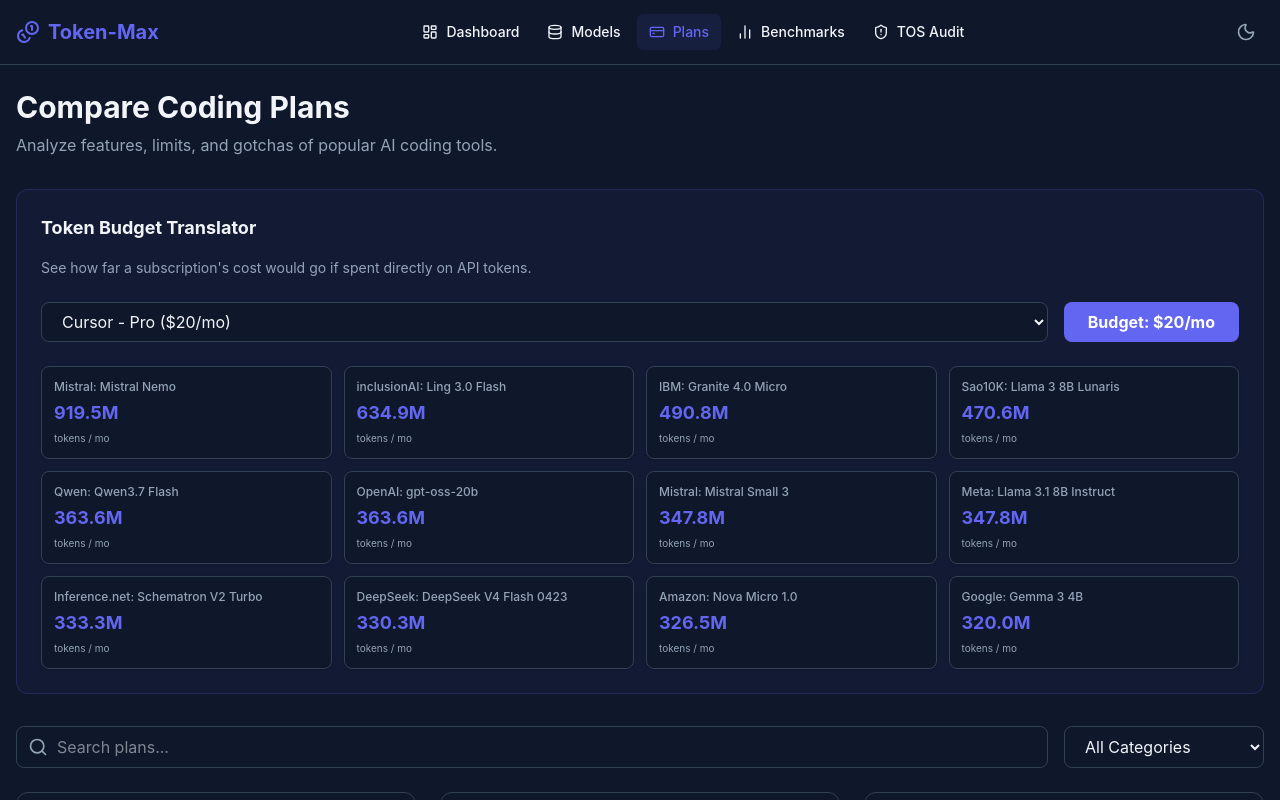
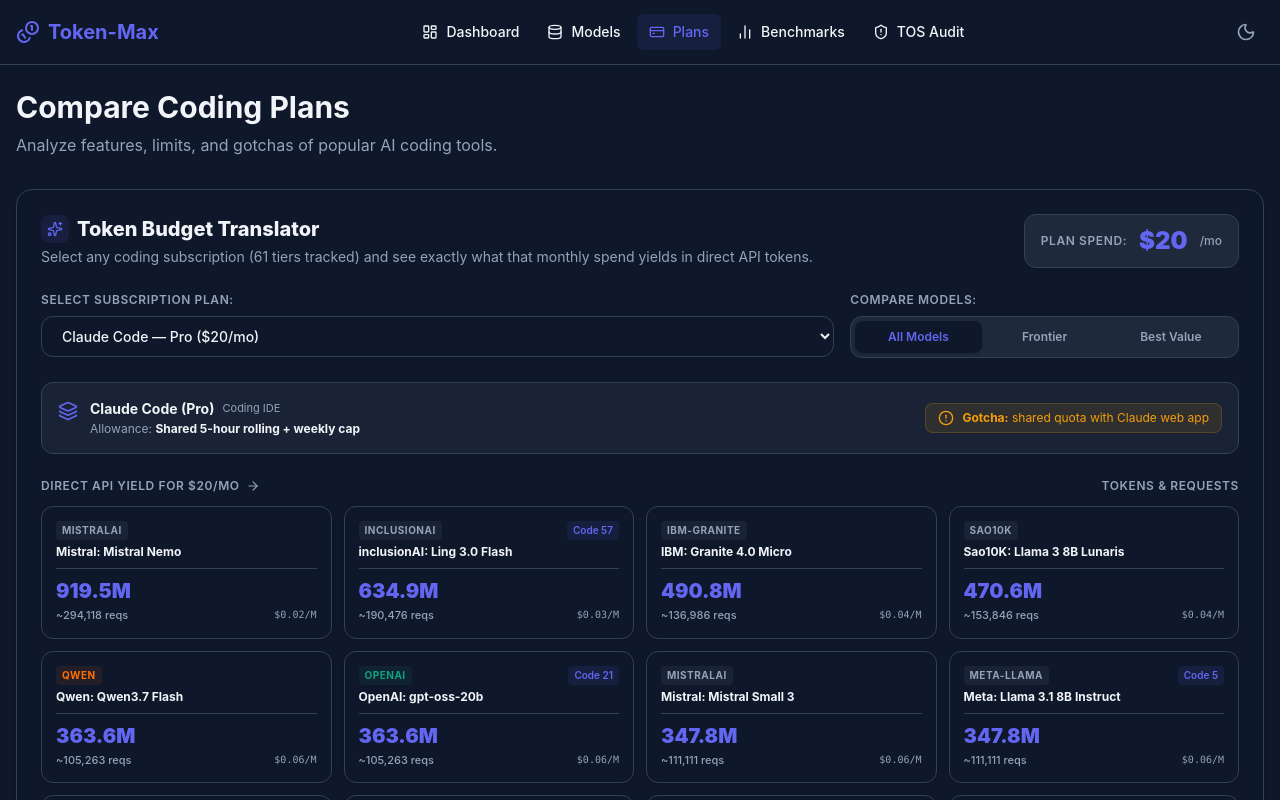
Before and after one commit to Heretek-AI/Token-Max, a React (Vite) app: page /#/plans in a window 1280 px wide. Shown: the top 800 px of the page. Built offline with nearby package versions, Linux system fonts and the light colour scheme.

Commit message:
fix: update footer github url and expand token budget translator to cover all coding plans

```diff
--- a/src/components/layout/Footer.tsx
+++ b/src/components/layout/Footer.tsx
@@ -9,7 +9,7 @@
         </div>
         <DataFreshness />
         <a
-          href="https://github.com/token-max"
+          href="https://github.com/Heretek-AI/Token-Max"
           target="_blank"
           rel="noopener noreferrer"
           className="text-text-muted hover:text-primary transition-colors flex items-center gap-2 text-sm"
--- a/src/components/plans/TokenTranslator.tsx
+++ b/src/components/plans/TokenTranslator.tsx
@@ -1,6 +1,7 @@
 import { useState, useMemo } from 'react';
 import type { CodingPlan, NormalizedModel } from '../../lib/types';
-import { formatMillionTokens } from '../../lib/pricing';
+import { formatMillionTokens, getProviderColor } from '../../lib/pricing';
+import { ArrowRight, Sparkles, AlertCircle, Layers } from 'lucide-react';
 
 interface TokenTranslatorProps {
   plans: CodingPlan[];
@@ -8,44 +9,113 @@
 }
 
 export function TokenTranslator({ plans, models }: TokenTranslatorProps) {
-  const [selectedPlanId, setSelectedPlanId] = useState<string>('');
-  const [selectedTierName, setSelectedTierName] = useState<string>('');
+  const [selectedPlanId, setSelectedPlanId] = useState<string>('claude-code');
+  const [selectedTierName, setSelectedTierName] = useState<string>('Pro');
+  const [modelCategory, setModelCategory] = useState<'all' | 'frontier' | 'value'>('all');
 
+  // Gather all tiers across ALL coding plans with a non-zero monthly price
   const allTiers = useMemo(() => {
-    return plans.flatMap(p => (p?.tiers || []).map(t => ({ plan: p, tier: t })))
-      .filter(x => x.tier.estimatedTokenBudget !== null && x.tier.monthlyPrice !== null);
+    return plans
+      .flatMap(p => (p?.tiers || []).map(t => ({ plan: p, tier: t })))
+      .filter(x => x.tier.monthlyPrice !== null && x.tier.monthlyPrice > 0)
+      .sort((a, b) => a.plan.name.localeCompare(b.plan.name) || (a.tier.monthlyPrice || 0) - (b.tier.monthlyPrice || 0));
   }, [plans]);
+
+  // Group tiers by plan category for the select optgroups
+  const groupedTiers = useMemo(() => {
+    const groups: Record<string, typeof allTiers> = {
+      'coding-ide': [],
+      'coding-router': [],
+      'api-provider': []
+    };
+    for (const item of allTiers) {
+      const cat = item.plan.category || 'coding-ide';
+      if (!groups[cat]) groups[cat] = [];
+      groups[cat].push(item);
+    }
+    return groups;
+  }, [allTiers]);
 
   const activePlanId = selectedPlanId || (allTiers.length > 0 ? allTiers[0].plan.id : '');
   const activeTierName = selectedTierName || (allTiers.length > 0 ? allTiers[0].tier.name : '');
 
   const selectedData = allTiers.find(x => x.plan.id === activePlanId && x.tier.name === activeTierName) || allTiers[0];
-  const budget = selectedData?.tier.monthlyPrice || 0;
+  const budget = selectedData?.tier.monthlyPrice || 20;
+  const currentPlan = selectedData?.plan;
+  const currentTier = selectedData?.tier;
 
+  // Calculate token yields across models for this plan's exact price
   const topModels = useMemo(() => {
     if (!budget) return [];
-    return models
-      .filter(m => !m.isFree && !m.isBatch && m.blendedCost > 0)
-      .map(m => ({
+
+    let filtered = models.filter(m => !m.isFree && !m.isBatch && m.blendedCost > 0);
+
+    if (modelCategory === 'frontier') {
+      filtered = filtered.filter(m => m.tierClass === 'frontier' || (m.benchmarks.codingIndex && m.benchmarks.codingIndex >= 70));
+    } else if (modelCategory === 'value') {
+      filtered = filtered.filter(m => m.benchmarks.codingIndex != null && m.benchmarks.codingIndex >= 40);
+    }
+
+    return filtered
+      .map(m => {
+        const affordableTokens = budget / m.blendedCost;
+        const approximateRequests = (budget / (m.costPer1kRequests || 1)) * 1000;
+        return {
           ...m,
-        affordableTokens: budget / m.blendedCost
-      }))
-      .sort((a, b) => b.affordableTokens - a.affordableTokens)
+          affordableTokens,
+          approximateRequests
+        };
+      })
+      .sort((a, b) => {
+        if (modelCategory === 'frontier') {
+          return (b.benchmarks.codingIndex || 0) - (a.benchmarks.codingIndex || 0);
+        }
+        if (modelCategory === 'value') {
+          return (b.benchmarks.valueScore || 0) - (a.benchmarks.valueScore || 0);
+        }
+        return b.affordableTokens - a.affordableTokens;
+      })
       .slice(0, 12);
-  }, [models, budget]);
+  }, [models, budget, modelCategory]);
 
   if (allTiers.length === 0) return null;
 
+  const categoryLabels: Record<string, string> = {
+    'coding-ide': 'Coding IDEs & Agents (Cursor, Copilot, Claude Code...)',
+    'coding-router': 'Coding Routers & Aggregators (CommandCode, OpenCode, Kilo...)',
+    'api-provider': 'Direct APIs & Cloud Plans (Alibaba, MiniMax, BytePlus...)'
+  };
+
   return (
-    <div className="bg-primary/5 rounded-xl border border-primary/20 p-6 mb-8">
-      <h3 className="text-lg font-bold text-text mb-4">Token Budget Translator</h3>
-      <p className="text-sm text-text-muted mb-6">
-        See how far a subscription's cost would go if spent directly on API tokens.
+    <div className="bg-surface rounded-2xl border border-border p-6 shadow-sm mb-12">
+      <div className="flex flex-col md:flex-row md:items-center justify-between gap-4 mb-6">
+        <div>
+          <div className="flex items-center gap-2 mb-1">
+            <span className="p-1.5 bg-primary/10 text-primary rounded-lg">
+              <Sparkles className="w-4 h-4" />
+            </span>
+            <h3 className="text-xl font-extrabold text-text">Token Budget Translator</h3>
+          </div>
+          <p className="text-sm text-text-muted">
+            Select any coding subscription ({allTiers.length} tiers tracked) and see exactly what that monthly spend yields in direct API tokens.
           </p>
+        </div>
 
-      <div className="flex flex-col md:flex-row gap-4 mb-6">
+        <div className="bg-surface-alt border border-border px-4 py-2.5 rounded-xl flex items-center gap-3 shrink-0">
+          <span className="text-xs text-text-muted font-semibold uppercase tracking-wider">Plan Spend:</span>
+          <span className="text-2xl font-black text-primary">${budget}</span>
+          <span className="text-xs text-text-muted font-medium">/mo</span>
+        </div>
+      </div>
+
+      {/* Plan Selector */}
+      <div className="grid grid-cols-1 md:grid-cols-3 gap-4 mb-6">
+        <div className="md:col-span-2">
+          <label className="block text-xs font-semibold text-text-muted uppercase tracking-wider mb-2">
+            Select Subscription Plan:
+          </label>
           <select
-          className="px-4 py-2 bg-surface border border-border rounded-lg focus:outline-none focus:ring-2 focus:ring-primary text-text flex-1"
+            className="w-full px-4 py-2.5 bg-surface border border-border rounded-xl focus:outline-none focus:ring-2 focus:ring-primary text-text font-medium text-sm"
             value={`${activePlanId}|${activeTierName}`}
             onChange={(e) => {
               const [pId, tName] = e.target.value.split('|');
@@ -53,29 +123,145 @@
               setSelectedTierName(tName);
             }}
           >
-          {allTiers.map(x => (
+            {Object.entries(groupedTiers).map(([catKey, items]) => {
+              if (items.length === 0) return null;
+              return (
+                <optgroup key={catKey} label={categoryLabels[catKey] || catKey}>
+                  {items.map(x => (
                     <option key={`${x.plan.id}|${x.tier.name}`} value={`${x.plan.id}|${x.tier.name}`}>
-              {x.plan.name} - {x.tier.name} (${x.tier.monthlyPrice}/mo)
+                      {x.plan.name} — {x.tier.name} (${x.tier.monthlyPrice}/mo)
                     </option>
                   ))}
+                </optgroup>
+              );
+            })}
           </select>
+        </div>
 
-        <div className="px-6 py-2 bg-primary text-white rounded-lg font-bold flex items-center justify-center whitespace-nowrap">
-          Budget: ${budget}/mo
+        {/* Model Filter Tabs */}
+        <div>
+          <label className="block text-xs font-semibold text-text-muted uppercase tracking-wider mb-2">
+            Compare Models:
+          </label>
+          <div className="flex bg-surface-alt p-1 rounded-xl border border-border text-xs font-semibold">
+            <button
+              type="button"
+              onClick={() => setModelCategory('all')}
+              className={`flex-1 py-2 rounded-lg transition-all ${
+                modelCategory === 'all'
+                  ? 'bg-surface text-primary shadow-sm'
+                  : 'text-text-muted hover:text-text'
+              }`}
+            >
+              All Models
+            </button>
+            <button
+              type="button"
+              onClick={() => setModelCategory('frontier')}
+              className={`flex-1 py-2 rounded-lg transition-all ${
+                modelCategory === 'frontier'
+                  ? 'bg-surface text-primary shadow-sm'
+                  : 'text-text-muted hover:text-text'
+              }`}
+            >
+              Frontier
+            </button>
+            <button
+              type="button"
+              onClick={() => setModelCategory('value')}
+              className={`flex-1 py-2 rounded-lg transition-all ${
+                modelCategory === 'value'
+                  ? 'bg-surface text-primary shadow-sm'
+                  : 'text-text-muted hover:text-text'
+              }`}
+            >
+              Best Value
+            </button>
+          </div>
         </div>
       </div>
 
-      <div className="grid grid-cols-2 md:grid-cols-3 lg:grid-cols-4 gap-3">
+      {/* Plan Native Context Callout */}
+      {currentPlan && currentTier && (
+        <div className="bg-surface-alt/70 rounded-xl border border-border p-4 mb-6 flex flex-col md:flex-row md:items-center justify-between gap-4 text-xs">
+          <div className="flex items-start gap-3">
+            <Layers className="w-5 h-5 text-primary shrink-0 mt-0.5" />
+            <div>
+              <div className="font-bold text-text text-sm flex items-center gap-2">
+                <span>{currentPlan.name} ({currentTier.name})</span>
+                <span className="text-[11px] font-normal text-text-muted">
+                  {currentPlan.category === 'coding-ide' ? 'Coding IDE' : currentPlan.category === 'coding-router' ? 'API Router' : 'Cloud Plan'}
+                </span>
+              </div>
+              <div className="text-text-muted mt-0.5">
+                {currentTier.estimatedTokenBudget ? (
+                  <span>Official/Estimated Allowance: <strong className="text-text">~{formatMillionTokens(currentTier.estimatedTokenBudget.estimatedMillionTokens)} tokens</strong> ({currentTier.estimatedTokenBudget.description})</span>
+                ) : (
+                  <span>Allowance: <strong className="text-text">{currentTier.notes || 'Metered by requests/concurrency'}</strong></span>
+                )}
+              </div>
+            </div>
+          </div>
+
+          {currentPlan.gotchas && currentPlan.gotchas.length > 0 && (
+            <div className="flex items-center gap-2 text-warning bg-warning/10 border border-warning/20 px-3 py-1.5 rounded-lg shrink-0 max-w-sm truncate">
+              <AlertCircle className="w-4 h-4 shrink-0" />
+              <span className="truncate" title={currentPlan.gotchas[0]}>
+                <strong>Gotcha:</strong> {currentPlan.gotchas[0]}
+              </span>
+            </div>
+          )}
+        </div>
+      )}
+
+      {/* Token Translation Cards */}
+      <div>
+        <div className="flex items-center justify-between mb-3 text-xs font-semibold text-text-muted uppercase tracking-wider">
+          <span className="flex items-center gap-1.5">
+            <span>Direct API Yield for ${budget}/mo</span>
+            <ArrowRight className="w-3.5 h-3.5" />
+          </span>
+          <span>Tokens &amp; Requests</span>
+        </div>
+
+        <div className="grid grid-cols-2 sm:grid-cols-3 lg:grid-cols-4 gap-3">
           {topModels.map(m => (
-          <div key={m.id} className="bg-surface p-3 rounded-lg border border-border flex flex-col justify-between shadow-sm">
-            <div className="text-xs font-medium text-text-muted truncate mb-1" title={m.name}>{m.name}</div>
-            <div className="text-lg font-bold text-primary">
+            <div
+              key={m.id}
+              className="bg-surface p-3.5 rounded-xl border border-border hover:border-primary/40 transition-all flex flex-col justify-between shadow-sm"
+            >
+              <div>
+                <div className="flex items-center justify-between gap-1 mb-1">
+                  <span
+                    className="text-[10px] font-bold uppercase tracking-wider px-1.5 py-0.5 rounded"
+                    style={{ backgroundColor: `${getProviderColor(m.provider)}15`, color: getProviderColor(m.provider) }}
+                  >
+                    {m.provider}
+                  </span>
+                  {m.benchmarks?.codingIndex && (
+                    <span className="text-[10px] font-semibold text-primary bg-primary/10 px-1.5 py-0.5 rounded">
+                      Code {m.benchmarks.codingIndex.toFixed(0)}
+                    </span>
+                  )}
+                </div>
+                <div className="text-xs font-bold text-text truncate mb-2" title={m.name}>
+                  {m.name}
+                </div>
+              </div>
+
+              <div className="pt-2 border-t border-border">
+                <div className="text-xl font-black text-primary">
                   {formatMillionTokens(m.affordableTokens)}
                 </div>
-            <div className="text-[10px] text-text-muted mt-1">tokens / mo</div>
+                <div className="text-[11px] text-text-muted flex justify-between mt-0.5 font-medium">
+                  <span>~{Math.round(m.approximateRequests).toLocaleString()} reqs</span>
+                  <span className="font-mono text-[10px]">${m.blendedCost.toFixed(2)}/M</span>
+                </div>
+              </div>
             </div>
           ))}
         </div>
       </div>
+    </div>
   );
 }
```
Lines whose indentation alone changed are shown as unchanged.
